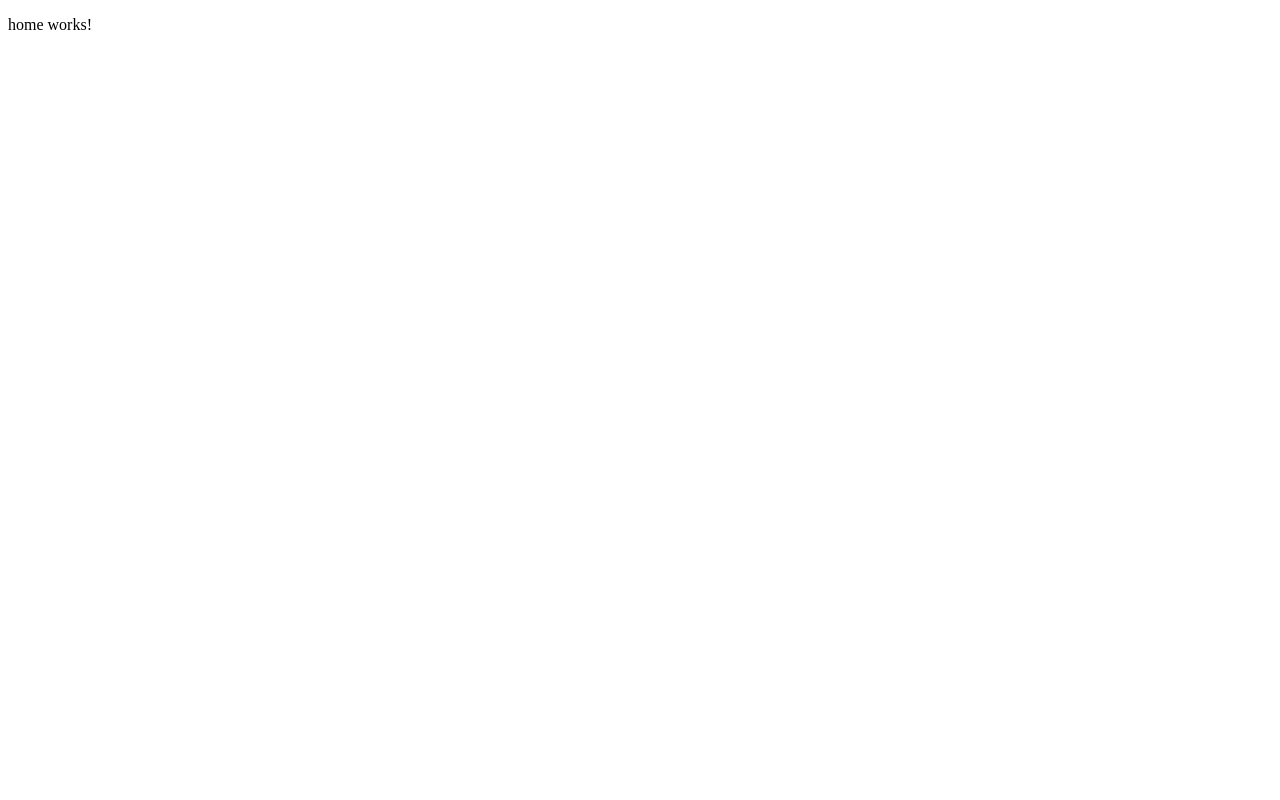
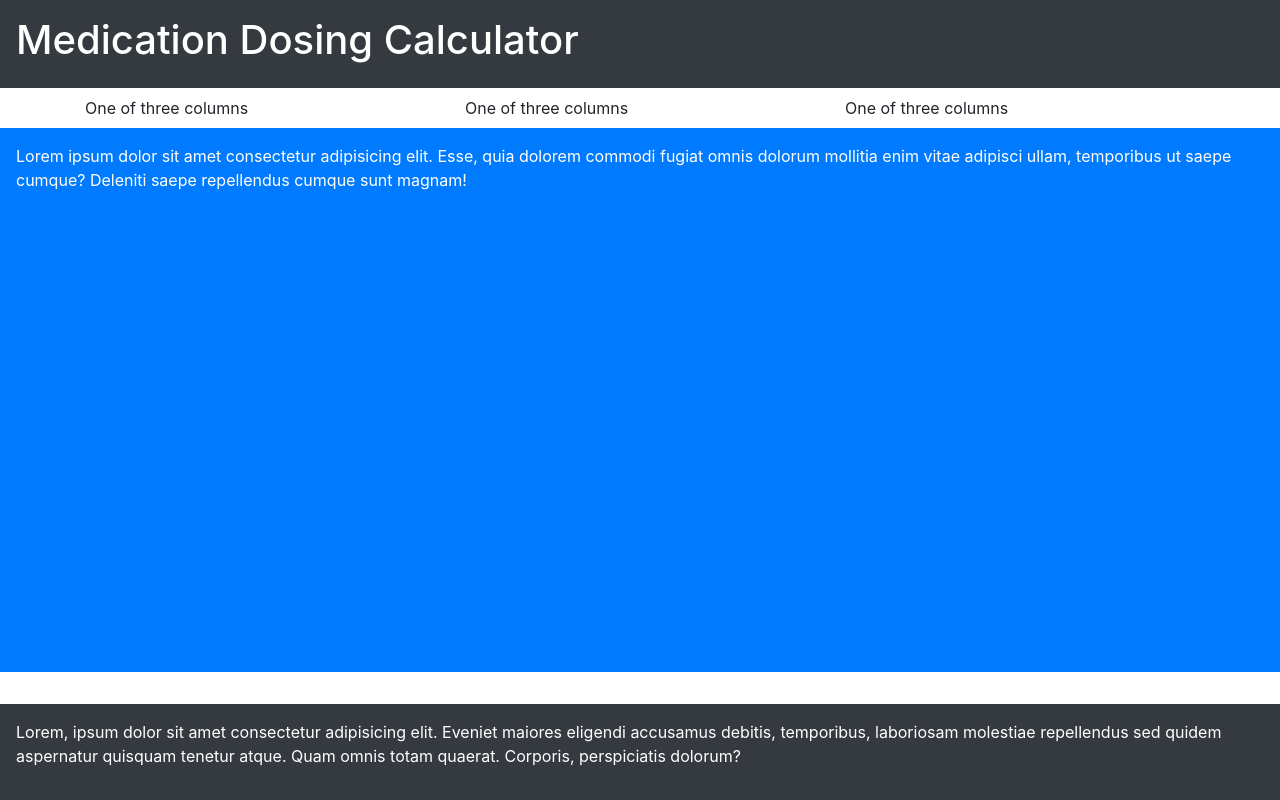
Before and after one commit to ebecker03/Med-dosing-Calc, an Angular app in the folder medDosingCalc/: page / in a window 1280 px wide. Built offline with nearby package versions, Linux system fonts and the light colour scheme.

Commit message:
started header, footer, navbar, and homepage

```diff
--- a/medDosingCalc/package.json
+++ b/medDosingCalc/package.json
@@ -19,6 +19,9 @@
     "@angular/platform-browser": "~8.0.0",
     "@angular/platform-browser-dynamic": "~8.0.0",
     "@angular/router": "~8.0.0",
+    "bootstrap": "^4.3.1",
+    "jquery": "^1.9.1",
+    "popper.js": "^1.15.0",
     "rxjs": "~6.4.0",
     "tslib": "^1.9.0",
     "zone.js": "~0.9.1"
--- a/medDosingCalc/src/app/app.component.html
+++ b/medDosingCalc/src/app/app.component.html
@@ -1,2 +1,4 @@
+<app-header></app-header>
 <app-home></app-home>
+<app-footer></app-footer>
 <router-outlet></router-outlet>
--- a/medDosingCalc/src/app/footer/footer.component.html
+++ b/medDosingCalc/src/app/footer/footer.component.html
@@ -1 +1,3 @@
-<p>footer works!</p>
+<div class="container-fluid p-3 mb-0 mt-0 bg-dark text-white fixed-bottom">
+    <p>Lorem, ipsum dolor sit amet consectetur adipisicing elit. Eveniet maiores eligendi accusamus debitis, temporibus, laboriosam molestiae repellendus sed quidem aspernatur quisquam tenetur atque. Quam omnis totam quaerat. Corporis, perspiciatis dolorum?</p>
+</div>
--- a/medDosingCalc/src/app/header/header.component.html
+++ b/medDosingCalc/src/app/header/header.component.html
@@ -1 +1,17 @@
-<p>header works!</p>
+<div class="container-fluid p-3 mb-2 bg-dark text-white">
+    <h1>Medication Dosing Calculator</h1>
+</div>
+
+<div class="container mb-2">
+    <div class="row">
+      <div class="col-sm">
+        One of three columns
+      </div>
+      <div class="col-sm">
+        One of three columns
+      </div>
+      <div class="col-sm">
+        One of three columns
+      </div>
+    </div>
+  </div>
--- a/medDosingCalc/src/app/home/home.component.html
+++ b/medDosingCalc/src/app/home/home.component.html
@@ -1 +1 @@
-<p>home works!</p>
+<div class="p-3 pb-5 mb-0 bg-primary text-white">Lorem ipsum dolor sit amet consectetur adipisicing elit. Esse, quia dolorem commodi fugiat omnis dolorum mollitia enim vitae adipisci ullam, temporibus ut saepe cumque? Deleniti saepe repellendus cumque sunt magnam!</div>
--- a/medDosingCalc/src/app/home/home.component.scss
+++ b/medDosingCalc/src/app/home/home.component.scss
@@ -0,0 +1,3 @@
+.pb-5 {
+    padding-bottom: 60vh !important;
+  }
--- a/medDosingCalc/src/app/services/med-equation.service.ts
+++ b/medDosingCalc/src/app/services/med-equation.service.ts
@@ -5,5 +5,10 @@ import { Injectable } from '@angular/core';
 })
 export class MedEquationService {
 
+lbs "number"
+kg "number"
+
+
+
   constructor() { }
 }
--- a/medDosingCalc/src/index.html
+++ b/medDosingCalc/src/index.html
@@ -4,11 +4,15 @@
   <meta charset="utf-8">
   <title>MedDosingCalc</title>
   <base href="/">
+  <link rel="stylesheet" href="https://maxcdn.bootstrapcdn.com/bootstrap/4.0.0/css/bootstrap.min.css" integrity="sha384-Gn5384xqQ1aoWXA+058RXPxPg6fy4IWvTNh0E263XmFcJlSAwiGgFAW/dAiS6JXm" crossorigin="anonymous">
 
   <meta name="viewport" content="width=device-width, initial-scale=1">
   <link rel="icon" type="image/x-icon" href="favicon.ico">
 </head>
 <body>
   <app-root></app-root>
+  <script src="https://code.jquery.com/jquery-3.2.1.slim.min.js" integrity="sha384-KJ3o2DKtIkvYIK3UENzmM7KCkRr/rE9/Qpg6aAZGJwFDMVNA/GpGFF93hXpG5KkN" crossorigin="anonymous"></script>
+<script src="https://cdnjs.cloudflare.com/ajax/libs/popper.js/1.12.9/umd/popper.min.js" integrity="sha384-ApNbgh9B+Y1QKtv3Rn7W3mgPxhU9K/ScQsAP7hUibX39j7fakFPskvXusvfa0b4Q" crossorigin="anonymous"></script>
+<script src="https://maxcdn.bootstrapcdn.com/bootstrap/4.0.0/js/bootstrap.min.js" integrity="sha384-JZR6Spejh4U02d8jOt6vLEHfe/JQGiRRSQQxSfFWpi1MquVdAyjUar5+76PVCmYl" crossorigin="anonymous"></script>
 </body>
 </html>
```
Also changed, not shown: 1 other file (tests, documents, lock files or other folders).
